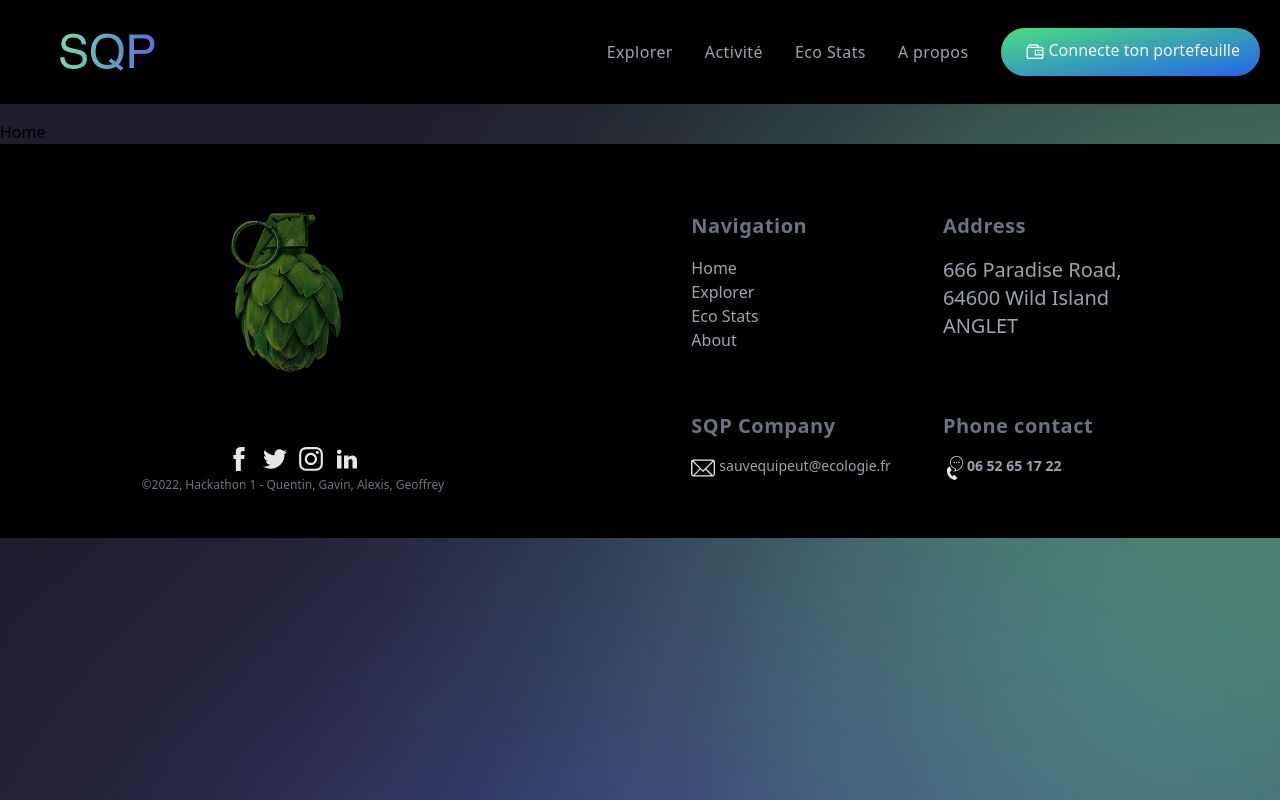
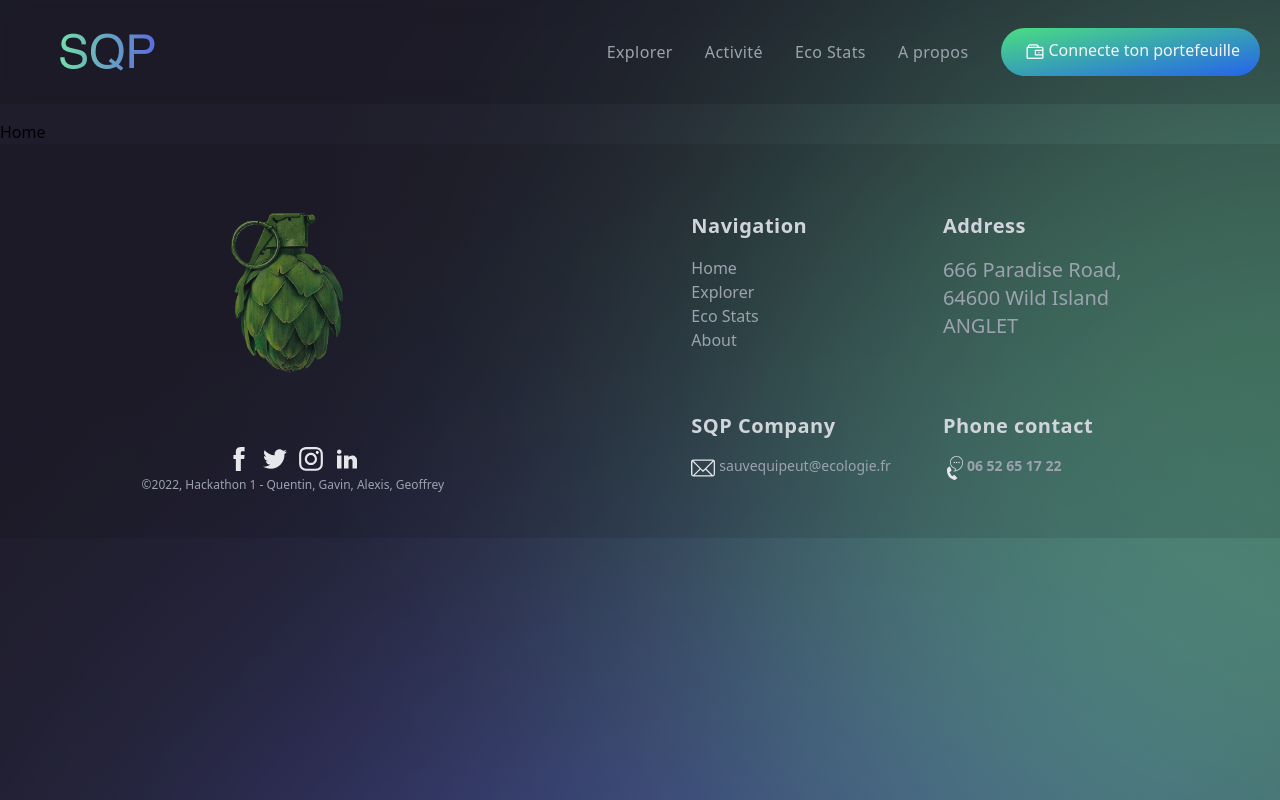
Before and after one commit to geoffreyemerit/SauveQuiPeut, a React (Vite) app: page /#/ in a window 1280 px wide. Before the commit this address led to /#/home. Built offline with nearby package versions, Linux system fonts and the light colour scheme.

Commit message:
Opacity footer et nav

```diff
--- a/src/components/Footer.jsx
+++ b/src/components/Footer.jsx
@@ -3,12 +3,12 @@ import Logo from "./Logo";
 
 const Footer = () => {
   return (
-    <footer className="w-full px-4 py-5 bg-black sm:py-10">
+    <footer className="w-full px-4 py-5 bg-black/10 sm:py-10">
       {/* Container */}
       <h2 className="sr-only">Footer</h2>
       <div className="flex flex-col-reverse sm:flex-row md:justify-between lg:justify-around">
         {/* :SITE NAME & SOCIAL NETWORKS */}
-        <div className="relative flex flex-col items-center justify-center px-5 text-gray-500 mt-14 sm:mt-0">
+        <div className="relative flex flex-col items-center justify-center px-5 text-gray-400 mt-14 sm:mt-0">
           {/* ::Site image */}
           <img
             src="../../public/assets/images/greenade.png"
@@ -75,7 +75,7 @@ const Footer = () => {
         <div className="grid grid-cols-2 gap-5 text-gray-400">
           {/* ::Navigation */}
           <div className="col-span-2 px-4 pb-0 md:col-span-1 md:py-3">
-            <h3 className="py-1.5 md:py-4 text-center sm:text-left text-xl text-gray-500 font-bold tracking-wide">
+            <h3 className="py-1.5 md:py-4 text-center sm:text-left text-xl text-gray-300 font-bold tracking-wide">
               Navigation
             </h3>
             <nav className="flex justify-around font-medium list-none md:flex-col">
@@ -103,7 +103,7 @@ const Footer = () => {
           </div>
           {/* ::Address */}
           <div className="flex flex-col items-center col-span-2 px-4 pb-0 md:col-span-1 md:py-3 sm:items-start">
-            <h3 className="py-1.5 md:py-4 text-xl text-gray-500 font-bold tracking-wide">
+            <h3 className="py-1.5 md:py-4 text-xl text-gray-300 font-bold tracking-wide">
               Address
             </h3>
             <a
@@ -118,7 +118,7 @@ const Footer = () => {
           </div>
           {/* ::Email */}
           <div className="flex flex-col items-center col-span-2 px-4 pb-0 md:col-span-1 md:py-3 sm:items-start">
-            <h3 className="py-1.5 md:py-4 text-xl text-gray-500 font-bold tracking-wide">
+            <h3 className="py-1.5 md:py-4 text-xl text-gray-300 font-bold tracking-wide">
               SQP Company
             </h3>
             <p className="inline-flex justify-center text-sm font-medium text-gray-400 sm:justify-start">
@@ -132,7 +132,7 @@ const Footer = () => {
           </div>
           {/* ::Phone */}
           <div className="flex flex-col items-center col-span-2 px-4 pb-0 md:col-span-1 md:py-3 sm:items-start">
-            <h3 className="py-1.5 md:py-4 text-xl text-gray-500 font-bold tracking-wide">
+            <h3 className="py-1.5 md:py-4 text-xl text-gray-300 font-bold tracking-wide">
               Phone contact
             </h3>
             <a href="tel:0652651722">
--- a/src/components/Navbar.jsx
+++ b/src/components/Navbar.jsx
@@ -5,7 +5,7 @@ const Navbar = () => {
   const [isOpen, setIsOpen] = useState(false);
 
   return (
-    <header className="mb-4 text-gray-400 bg-black shadow-sm br-w-full body-font backdrop-blur-sm ">
+    <header className="mb-4 text-gray-400 bg-black/10 br-w-full body-font backdrop-blur-md ">
       {/* :DESKTOP MENU */}
       <div className="container flex items-center justify-around px-5 mx-auto py-7">
         {/* Site logo and Name */}
```
